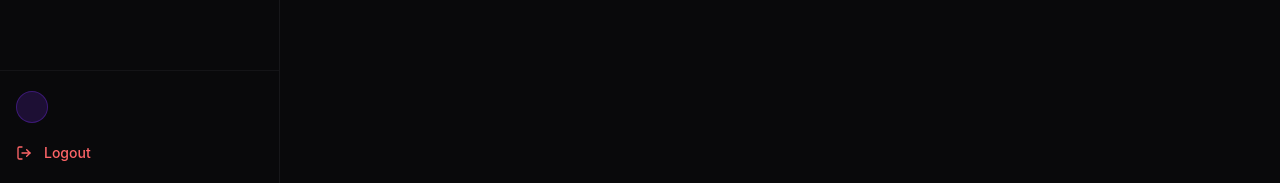
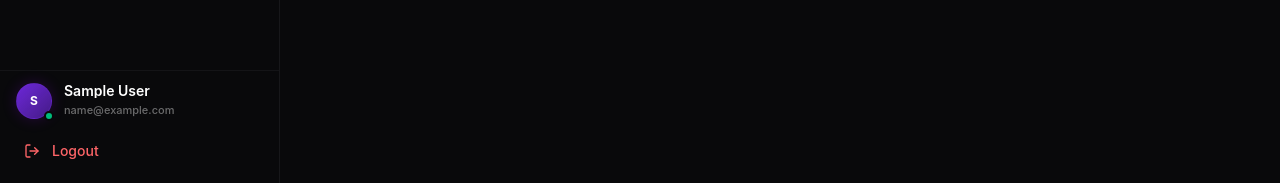
Before and after one commit to nithindas-k/Stockify-, a React (Vite) app in the folder frontend/: page / in a window 1280 px wide. Shown: the part 617-800 px from the top of the page. Built offline with nearby package versions, Linux system fonts and the light colour scheme; no server answers; sample sign-in values are in the browser's storage.

Commit message:
Feat(sideBar): user-Details

```diff
--- a/frontend/src/components/user/UserSidebar.tsx
+++ b/frontend/src/components/user/UserSidebar.tsx
@@ -123,21 +123,27 @@ function SidebarInner({ showLabels, pathname, onNav, user, logout }: SidebarInne
             </nav>
 
             {/* User footer */}
-            <div className="border-t border-border/40 px-2 py-3 space-y-1 shrink-0">
+            <div className="border-t border-border/40 p-3 space-y-3 shrink-0">
                 {showLabels ? (
-                    <div className="flex items-center gap-3 px-2 py-2">
-                        <div className="size-8 shrink-0 rounded-full bg-primary/20 border border-primary/40 flex items-center justify-center">
-                            <span className="text-xs font-bold text-primary">{user?.name?.[0]?.toUpperCase()}</span>
+                    <div className="flex items-center gap-3 px-1">
+                        <div className="relative group">
+                            <div className="size-9 shrink-0 rounded-full bg-gradient-to-br from-primary to-primary/60 border border-primary/30 flex items-center justify-center shadow-[0_0_15px_rgba(157,0,255,0.2)]">
+                                <span className="text-xs font-bold text-white uppercase">{user?.name?.[0] || 'U'}</span>
+                            </div>
+                            <div className="absolute -bottom-0.5 -right-0.5 size-2.5 bg-emerald-500 border-2 border-[hsl(240_10%_4%)] rounded-full" />
                         </div>
                         <div className="flex-1 min-w-0">
-                            <p className="text-sm font-semibold text-white truncate">{user?.name}</p>
-                            <p className="text-xs text-white/40 truncate">{user?.email}</p>
+                            <p className="text-sm font-semibold text-white truncate leading-none mb-1">{user?.name || 'User'}</p>
+                            <p className="text-[11px] text-white/40 truncate font-medium">{user?.email || 'user@example.com'}</p>
                         </div>
                     </div>
                 ) : (
-                    <div className="flex justify-center py-1">
-                        <div className="size-8 shrink-0 rounded-full bg-primary/20 border border-primary/40 flex items-center justify-center">
-                            <span className="text-xs font-bold text-primary">{user?.name?.[0]?.toUpperCase()}</span>
+                    <div className="flex justify-center">
+                        <div className="relative group">
+                            <div className="size-9 shrink-0 rounded-full bg-gradient-to-br from-primary to-primary/60 border border-primary/30 flex items-center justify-center shadow-[0_0_10px_rgba(157,0,255,0.2)]">
+                                <span className="text-xs font-bold text-white uppercase">{user?.name?.[0] || 'U'}</span>
+                            </div>
+                            <div className="absolute -bottom-0.5 -right-0.5 size-2.5 bg-emerald-500 border-2 border-[hsl(240_10%_4%)] rounded-full" />
                         </div>
                     </div>
                 )}
@@ -145,11 +151,12 @@ function SidebarInner({ showLabels, pathname, onNav, user, logout }: SidebarInne
                     <button
                         onClick={() => setIsLogoutConfirmOpen(true)}
                         title={!showLabels ? 'Logout' : undefined}
-                        className={`w-full flex items-center gap-3 px-2 py-2 rounded-lg text-sm font-medium
-                            text-red-400 hover:bg-red-500/10 transition-colors
+                        className={`w-full flex items-center gap-3 px-3 py-2.5 rounded-xl text-sm font-medium
+                            transition-all active:scale-[0.98]
+                            text-red-400 hover:bg-red-500/10 hover:text-red-300
                             ${showLabels ? '' : 'justify-center'}`}
                     >
-                        <LogOut className="size-4 shrink-0" />
+                        <LogOut className="size-4 shrink-0 transition-transform group-hover:translate-x-0.5" />
                         {showLabels && <span>Logout</span>}
                     </button>
                     <AlertDialogContent className="bg-card border-border rounded-xl">
--- a/frontend/src/store/authStore.ts
+++ b/frontend/src/store/authStore.ts
@@ -15,15 +15,17 @@ interface AuthState {
 }
 
 export const useAuthStore = create<AuthState>((set) => ({
-    user: null,
+    user: localStorage.getItem('user') ? JSON.parse(localStorage.getItem('user')!) : null,
     token: localStorage.getItem('token'),
     isAuthenticated: !!localStorage.getItem('token'),
     setAuth: (user, token) => {
         localStorage.setItem('token', token);
+        localStorage.setItem('user', JSON.stringify(user));
         set({ user, token, isAuthenticated: true });
     },
     logout: () => {
         localStorage.removeItem('token');
+        localStorage.removeItem('user');
         set({ user: null, token: null, isAuthenticated: false });
     },
 }));
```
